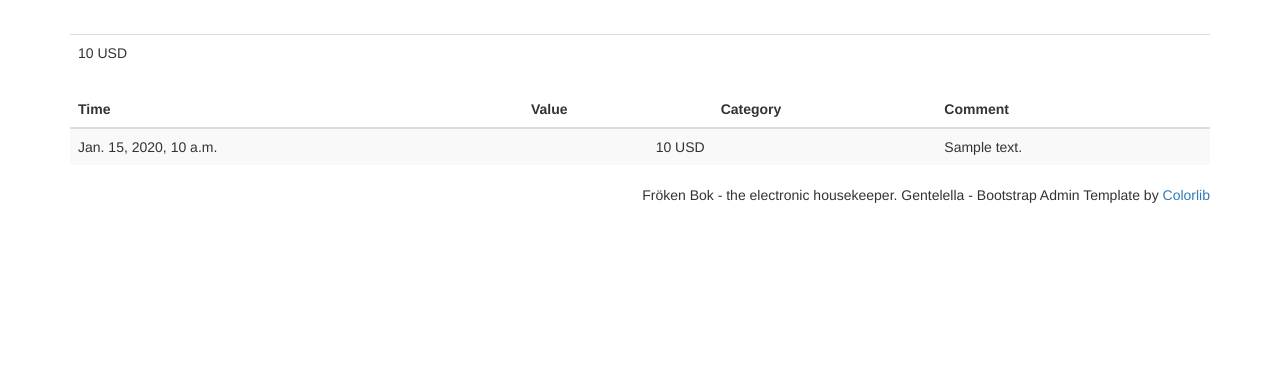
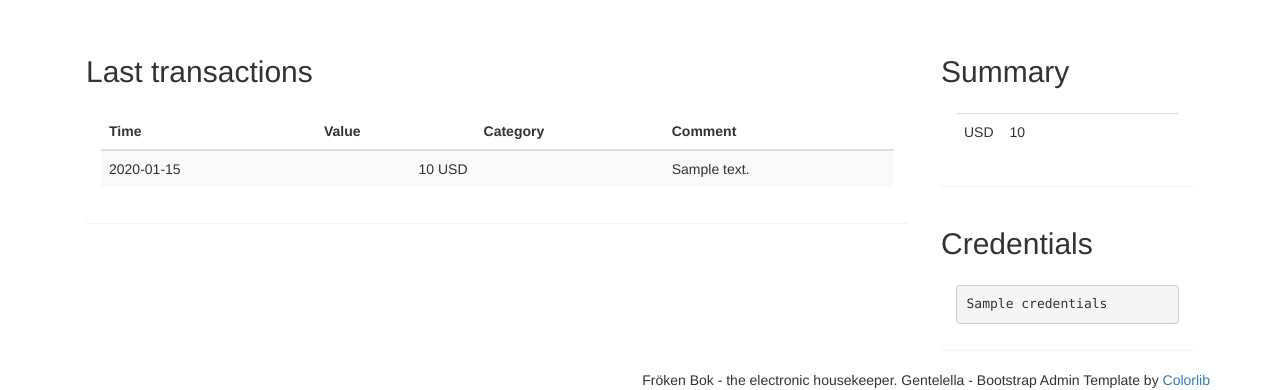
Before and after one commit to frekenbok/frekenbok, a Django app: template accountant/templates/accountant/account_detail.html in a window 1280 px wide. Shown: the part 3122-3512 px from the top of the page. Before the commit the page ends 3325 px from the top, so only its background shows below. Run offline with Django 3.2, Linux system fonts and the light colour scheme; the template is opened without the code that fills it: most values are stand-ins (such as "Sample title", 1, 10 or a date in 2020); some libraries are stand-ins or nearby versions.

Commit message:
some improvement of account list template

```diff
--- a/accountant/templates/accountant/account_detail.html
+++ b/accountant/templates/accountant/account_detail.html
@@ -8,11 +8,10 @@
 {% block header_small %}{% trans 'details and last transactions' %}{% endblock %}
 
 {% block x_content %}
-<table class="table">
-{% for sheaf in account.sorted_sheaves %}
-    <tr><td>{{ sheaf.amount | intcomma }} {{ sheaf.currency }}</td></tr>
-{% endfor %}
-</table>
+<div class="col-md-9 col-sm-9 col-xs-12">
+  <section class="panel">
+    <div class="x_title"><h2>{% trans 'Last transactions' %}</h2><div class="clearfix"></div></div>
+    <div class="panel-body">
       <table class="table table-striped">
         <thead>
           <tr>
@@ -25,7 +24,7 @@
         <tbody>
         {% for transaction in transaction_list %}
           <tr>
-            <td>{{ transaction.date }}</td>
+            <td>{{ transaction.date|date:'Y-m-d' }}</td>
             <td style="text-align: right">{{ transaction.amount | intcomma }} {{ transaction.currency }}</td>
             <td>{% for counter_transaction in transaction.invoice.transactions.all %}
                 {% if counter_transaction.account.type == transaction.account.EXPENSE %}{{ counter_transaction.account.title }}{% endif %}
@@ -35,4 +34,29 @@
         {% endfor %}
         </tbody>
       </table>
+    </div>
+  </section>
+</div>
+<div class="col-md-3 col-sm-3 col-xs-12">
+  <section class="panel">
+    <div class="x_title"><h2>{% trans 'Summary' %}</h2><div class="clearfix"></div></div>
+    <div class="panel-body">
+      <table class="table">
+        <tbody>{% for sheaf in account.sorted_sheaves %}
+          <tr>
+            <td width="10%">{{ sheaf.currency }}</td><td>{{ sheaf.amount | intcomma }}</td>
+          </tr>{% endfor %}
+        </tbody>
+      </table>
+    </div>
+  </section>
+{% if account.credentials %}
+  <section class="panel">
+    <div class="x_title"><h2>{% trans 'Credentials' %}</h2><div class="clearfix"></div></div>
+    <div class="panel-body">
+      <pre>{{ account.credentials }}</pre>
+    </div>
+  </section>
+{% endif %}
+</div>
 {% endblock %}
```
Lines whose indentation alone changed are shown as unchanged.
